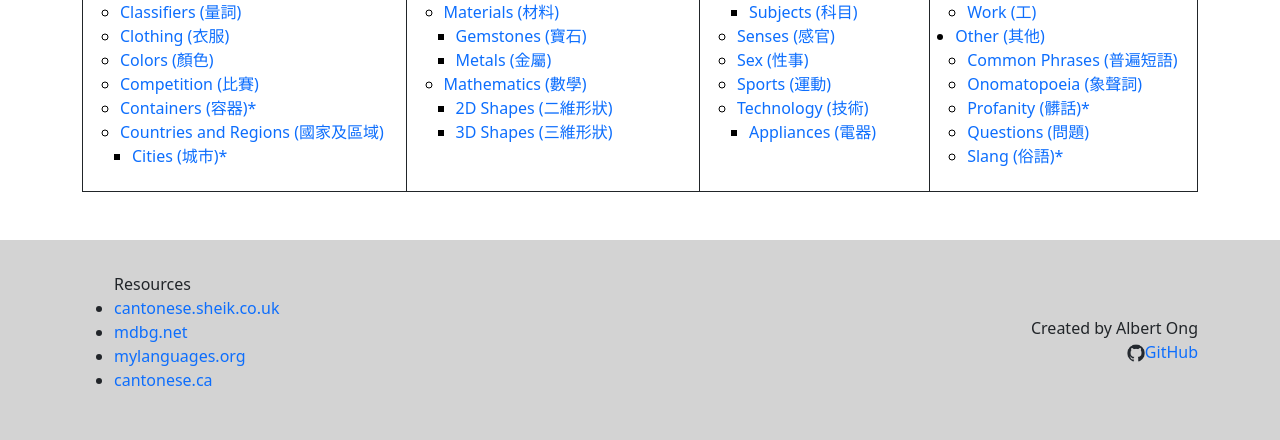
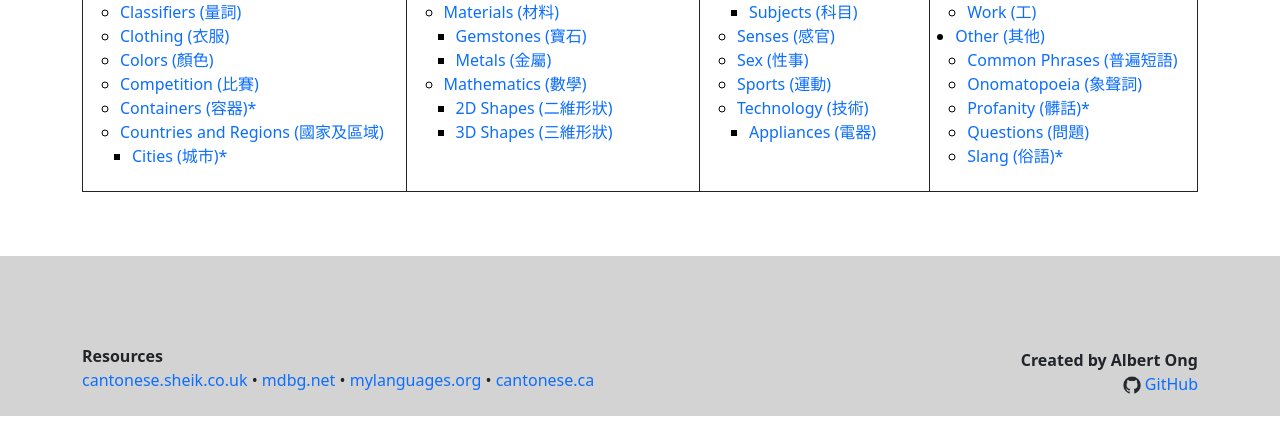
Before and after one commit to Albert-C-Ong/Cantonese-Vocabulary-Table, a PHP site: page /pages/homepage.php in a window 1280 px wide. Shown: the part 845-1285 px from the top of the page. After the commit the page ends 1261 px from the top, so only its background shows below. Run offline with PHP 8.4, Linux system fonts and the light colour scheme; data comes from the database, SQL or seed files in the repository.

Commit message:
Redesigned bottom navbar

```diff
--- a/assets/custom.css
+++ b/assets/custom.css
@@ -3,6 +3,10 @@
  *
  * Written by Albert Ong
  */
+
+body {
+  min-height: 100%;
+}
 
 h1, h2, h3 {
   color: black;
@@ -15,6 +19,10 @@ a {
 
 .bg-lightgray {
   background-color: lightgray;
+}
+
+.h-20 {
+  height: 20%;
 }
 
 .logo {
--- a/pages/homepage.php
+++ b/pages/homepage.php
@@ -126,19 +126,22 @@ function print_categories($categories, $count = 1, $tab = 0) {
   </table>
 </div>
 
-<nav class="navbar navbar-expand-lg navbar-light bg-lightgray h-25">
-  <div class="container align-bottom">
-    <div class="navbar-collapse ">
-        <ul>
-        Resources
-          <li><a target="_blank" href="http://www.cantonese.sheik.co.uk/">cantonese.sheik.co.uk</a></li>
-          <li><a target="_blank" href="https://www.mdbg.net/chinese/dictionary">mdbg.net</a></li>
-          <li><a target="_blank" href="http://mylanguages.org/learn_cantonese.php">mylanguages.org</a></li>
-          <li><a target="_blank" href="https://cantonese.ca/">cantonese.ca</a></li>
-        </ul>
-      <div class="text-end ms-auto">
-        <span title="testing testing 123">Created by Albert Ong</span><br>
-        <img src="../assets/github_icon.png" height="18px"><a target="_blank" href="https://github.com/Albert-C-Ong/Cantonese-Vocabulary-Table">GitHub</a>
+<nav class="navbar navbar-expand-lg navbar-light bg-lightgray h-20 d-flex align-items-end" style="margin-top: 5%;">
+  <div class="container">
+    <div class="navbar-collapse">
+      <ul class="list-unstyled">
+      <li><strong>Resources</strong></li>
+      <li>
+         <a target="_blank" href="http://www.cantonese.sheik.co.uk/">cantonese.sheik.co.uk</a>
+       • <a target="_blank" href="https://www.mdbg.net/chinese/dictionary">mdbg.net</a>
+       • <a target="_blank" href="http://mylanguages.org/learn_cantonese.php">mylanguages.org</a>
+       • <a target="_blank" href="https://cantonese.ca/">cantonese.ca</a>
+      </li>
+      </ul>
+      <div class="ms-auto mb-2 text-end">
+        <strong>Created by Albert Ong</strong><br>
+        <img src="../assets/github_icon.png" height="18px">
+        <a class="ml-5" target="_blank" href="https://github.com/Albert-C-Ong/Cantonese-Vocabulary-Table">GitHub</a>
       </div>
     </div>
   </div>
--- a/pages/result.php
+++ b/pages/result.php
@@ -43,7 +43,7 @@ $column = $_GET["column"];
 $search_word = $_GET["search-word"];
 
 $count_query = "SELECT COUNT(*) FROM vocabulary
-                WHERE english LIKE '%$search_word%'";
+                WHERE $column LIKE '%$search_word%'";
 $count = $db -> query($count_query) -> fetchArray()[0];
 
 $has_result = $count != 0;
```
Also changed, not shown: pages/category.php (+21 -1 lines). Lines whose indentation alone changed are shown as unchanged.
